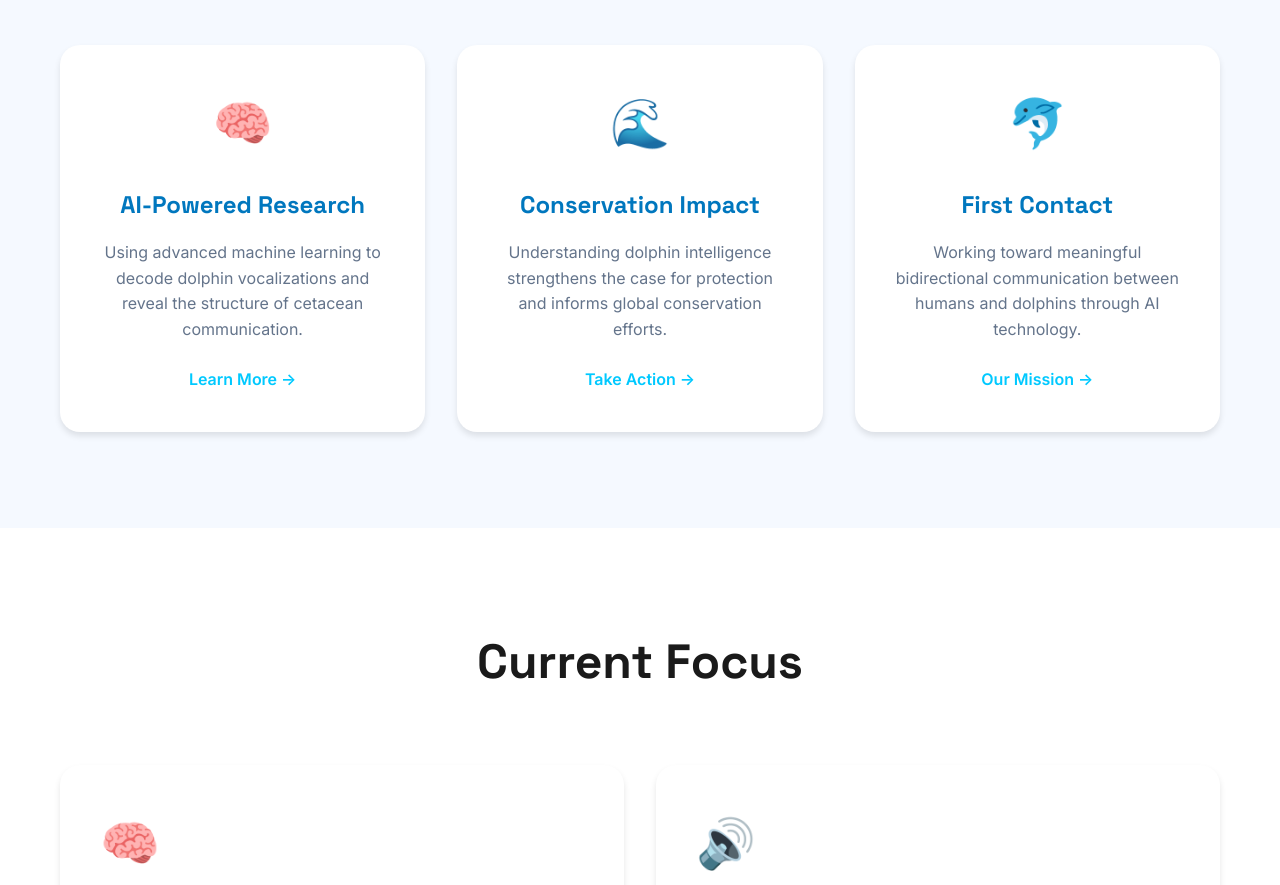
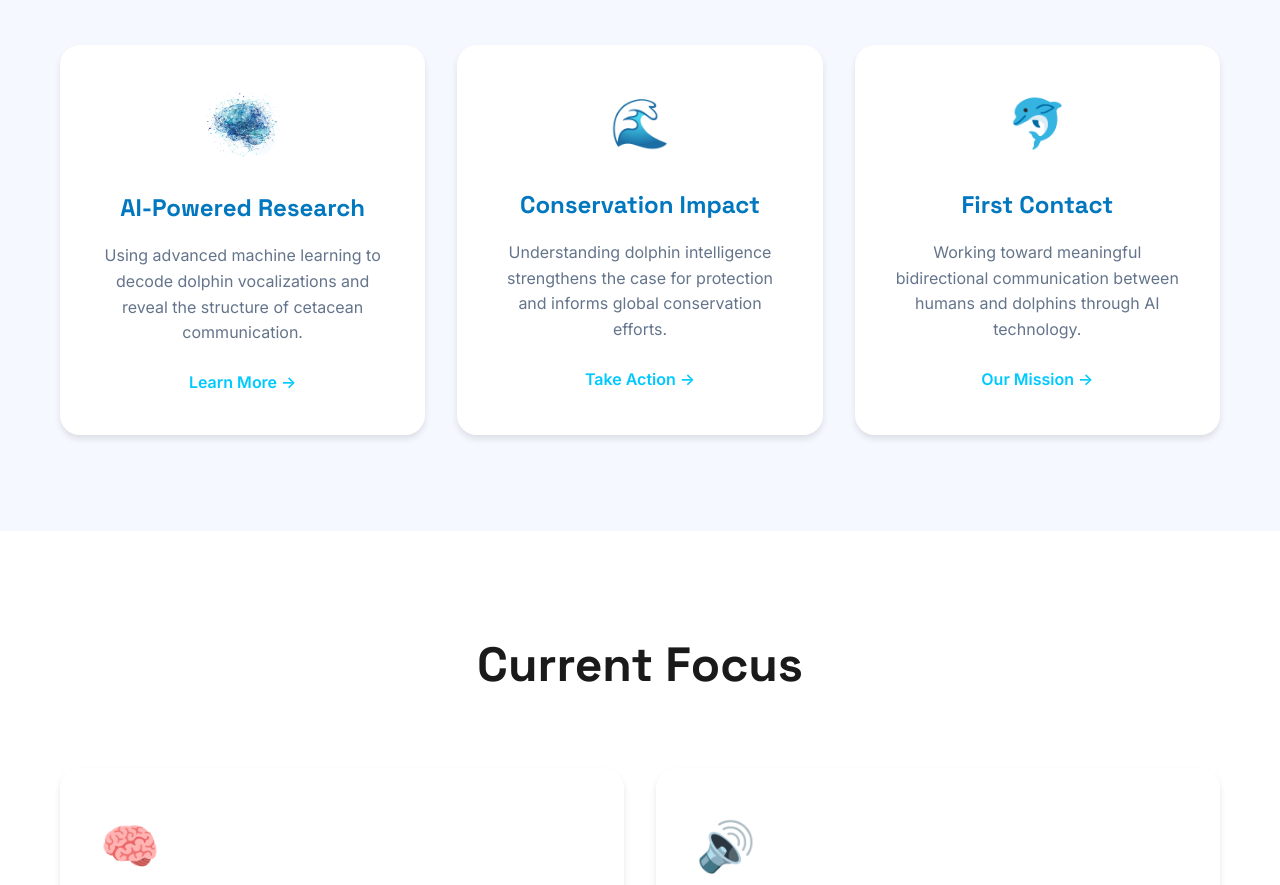
Before and after one commit to playfuldolphin/dolphin-singularity, a plain HTML site: page index.html in a window 1280 px wide. Shown: the part 1238-2123 px from the top of the page. Drawn offline with Linux system fonts and the light colour scheme.

Commit message:
Replace brain emoji with custom brain logo icon

```diff
--- a/index.html
+++ b/index.html
@@ -54,7 +54,9 @@
 
             <div class="grid-3">
                 <div class="highlight-card">
-                    <div class="card-icon">🧠</div>
+                    <div class="card-icon">
+                        <img src="images/brainlogo.png" alt="AI Brain" class="card-icon-img">
+                    </div>
                     <h3>AI-Powered Research</h3>
                     <p>Using advanced machine learning to decode dolphin vocalizations and reveal the structure of cetacean communication.</p>
                     <a href="research.html" class="card-link">Learn More →</a>
--- a/styles.css
+++ b/styles.css
@@ -1061,6 +1061,15 @@ body {
 .highlight-card .card-icon {
     font-size: 3rem;
     margin-bottom: 1.5rem;
+    display: flex;
+    align-items: center;
+    justify-content: center;
+}
+
+.card-icon-img {
+    width: 80px;
+    height: 80px;
+    object-fit: contain;
 }
 
 .highlight-card h3 {
```
Also changed, not shown: images/brainlogo.png (added).
